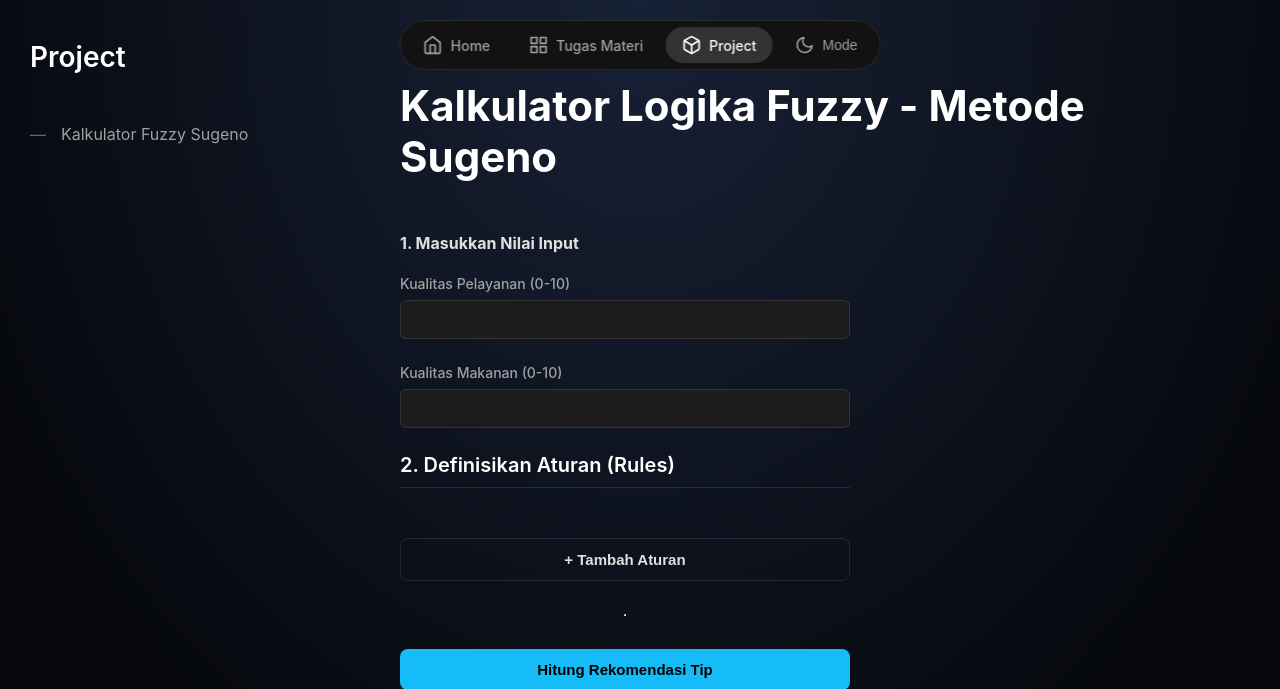
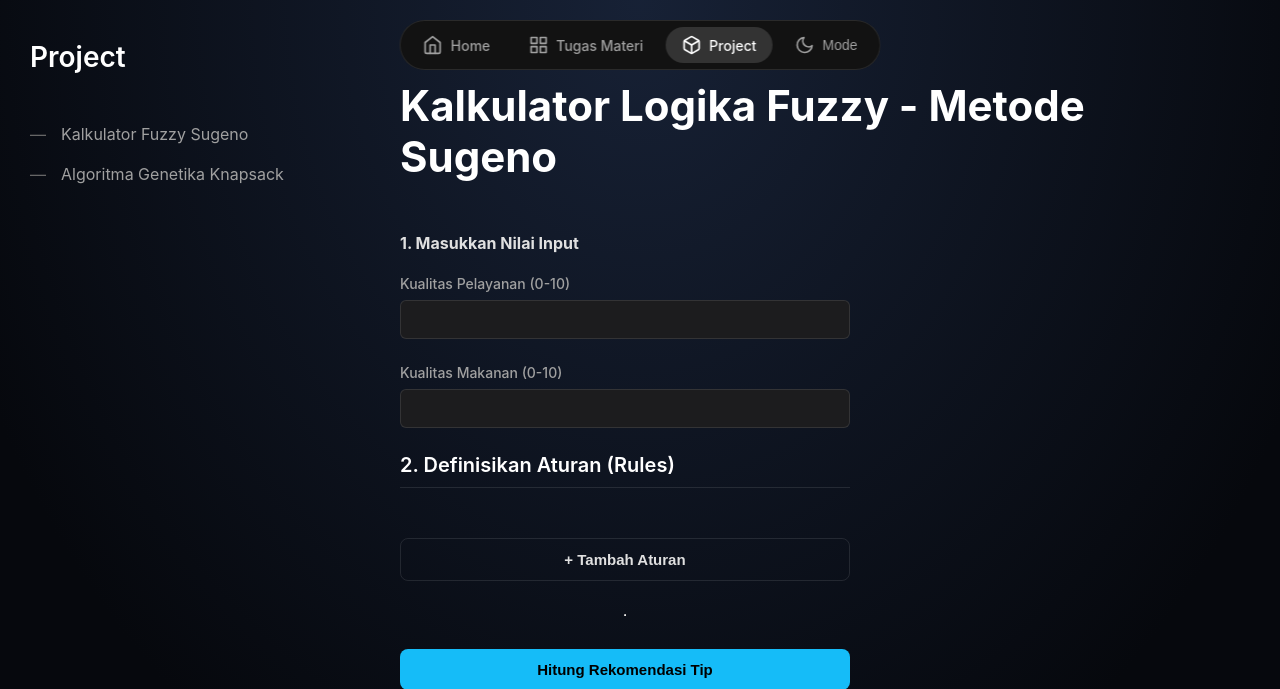
Before and after one commit to AhmdMaulidan/softcomputing, a Flask app: page /sugeno_calculator in a window 1280 px wide. Shown: the top 689 px of the page. Run offline with Flask 3, Linux system fonts and the light colour scheme; some libraries are stand-ins or nearby versions.

Commit message:
fix: knapsack

```diff
--- a/app.py
+++ b/app.py
@@ -3,6 +3,7 @@ from flask import Flask, render_template, request, redirect, url_for, flash
 from flask_sqlalchemy import SQLAlchemy
 from werkzeug.utils import secure_filename
 import json
+import genetic_knapsack
 
 app = Flask(__name__)
 
@@ -34,6 +35,13 @@ PROJECTS = [
         'thumbnail': 'uploads/thumnail-fuzzy.png',
         'description': 'Alat interaktif untuk menghitung logika fuzzy.',
         'endpoint': 'sugeno_calculator'
+    },
+    {
+        'id': 'knapsack-ga',
+        'title': 'Algoritma Genetika Knapsack',
+        'thumbnail': '',  # Anda bisa menambahkan gambar thumbnail jika mau
+        'description': 'Menemukan solusi optimal untuk masalah Knapsack menggunakan Algoritma Genetika.',
+        'endpoint': 'knapsack_calculator'
     }
 ]
 
@@ -67,6 +75,44 @@ def project():
         p['link_url'] = url_for(p['endpoint'])
     return render_template('project.html', show_sidebar=True, projects=PROJECTS,
                            sidebar_items=PROJECTS, sidebar_title='Project', active_nav='project')
+
+@app.route('/knapsack_calculator', methods=['GET', 'POST'])
+def knapsack_calculator():
+    result = None
+    error = None
+    if request.method == 'POST':
+        try:
+            max_weight = float(request.form['max_weight'])
+            items_json = request.form.get('items_json', '[]')
+            user_items = json.loads(items_json)
+
+            if not user_items:
+                raise ValueError("Tidak ada item yang ditambahkan.")
+
+            items = [genetic_knapsack.Item(i['name'], i['weight'], i['value']) for i in user_items]
+
+            # Panggil solver dari genetic_knapsack.py
+            solution = genetic_knapsack.solve(items, max_weight)
+
+            # Konversi item result kembali ke dict agar mudah di-render
+            solution['selected_items'] = [
+                {'name': item.name, 'weight': item.weight, 'value': item.value}
+                for item in solution['selected_items']
+            ]
+            result = solution
+
+        except (ValueError, KeyError, json.JSONDecodeError) as e:
+            error = f"Input tidak valid atau format item salah. Harap periksa kembali. Error: {e}"
+        except Exception as e:
+            error = f"Terjadi kesalahan tak terduga: {e}"
+
+    for p in PROJECTS:
+        p['link_url'] = url_for(p['endpoint'])
+
+    return render_template('knapsack_calculator.html', show_sidebar=True,
+                           sidebar_items=PROJECTS, sidebar_title='Project',
+                           active_nav='project', result=result, error=error,
+                           form_data=request.form)
 
 @app.route('/sugeno_calculator', methods=['GET', 'POST'])
 def sugeno_calculator():
```
Also changed, not shown: templates/knapsack_calculator.html (+11 -1 lines).
